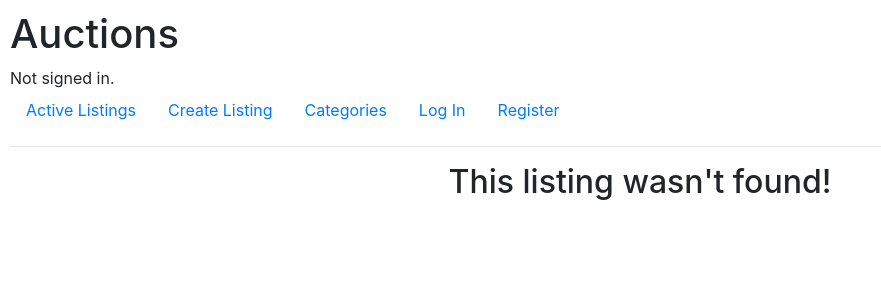
After one commit to m-santanna/cs50web, a Django app: page /listing-not-found in a window 1280 px wide. The commit adds this page. Shown: the top 300 px of the page, without its empty margins (0-881 px from the left). Run offline with Django 3.2, Linux system fonts and the light colour scheme; some libraries are stand-ins or nearby versions.

Commit message:
listing not found feature added

```diff
--- /dev/null
+++ b/commerce/auctions/templates/auctions/listingNotFound.html
@@ -0,0 +1,7 @@
+{% extends 'auctions/layout.html' %}
+
+{% block body %}
+
+<h2 style="text-align: center;">This listing wasn't found!</h2>
+
+{% endblock %}
--- a/commerce/auctions/templates/auctions/listing_visitor.html
+++ b/commerce/auctions/templates/auctions/listing_visitor.html
@@ -87,7 +87,12 @@
 
 {% else %}
 
+    {% if listing.winner.id == user.id %}
+        <h2 style="text-align: center;">You won this auction!</h2>
 
+    {% else %}
+        <h2 style="text-align: center;">This listing isn't available anymore!</h2>
+    {% endif %}
 
 {% endif %}
 
--- a/commerce/auctions/urls.py
+++ b/commerce/auctions/urls.py
@@ -15,4 +15,5 @@ urlpatterns = [
     path('close/<int:listing_id>', views.close, name='close'),
     path('reopen/<int:listing_id>', views.reopen, name='reopen'),
     path('bid/<int:listing_id>', views.bid, name='bid'),
+    path('listing-not-found', views.listingNotFound, name='listing_not_found')
 ]
--- a/commerce/auctions/views.py
+++ b/commerce/auctions/views.py
@@ -118,7 +118,7 @@ def listings(request, listing_id):
     try:
         listing = Listing.objects.get(pk=listing_id)
     except Listing.DoesNotExist:
-        return HttpResponseNotFound("This listing is not available or doesn't exist.")
+        return HttpResponseRedirect('/listing-not-found')
 
     comments = Comments.objects.filter(listing = listing)
 
@@ -141,7 +141,7 @@ def close(request, listing_id):
     try:
         listing = Listing.objects.get(pk=listing_id)
     except Listing.DoesNotExist:
-        return HttpResponseNotFound("This listing is not available or doesn't exist.")
+        return HttpResponseRedirect('/listing-not-found')
 
     if request.method == 'POST':
         listing.online = False
@@ -153,7 +153,7 @@ def reopen(request, listing_id):
     try:
         listing = Listing.objects.get(pk=listing_id)
     except Listing.DoesNotExist:
-        return HttpResponseNotFound("This listing is not available or doesn't exist.")
+        return HttpResponseRedirect('/listing-not-found')
 
     if request.method == 'POST':
         listing.online = True
@@ -165,7 +165,7 @@ def comments(request, listing_id):
     try:
         listing = Listing.objects.get(pk=listing_id)
     except Listing.DoesNotExist:
-        return HttpResponseNotFound("This listing is not available or doesn't exist.")
+        return HttpResponseRedirect('/listing-not-found')
 
     if request.method == 'POST':
         formComment = CommentForm(request.POST)
@@ -189,7 +189,7 @@ def bid(request, listing_id):
     try:
         listing = Listing.objects.get(pk=listing_id)
     except Listing.DoesNotExist:
-        return HttpResponseNotFound("This listing is not available or doesn't exist.")
+        return HttpResponseRedirect('/listing-not-found')
 
     formBid = BidForm(request.POST)
     if formBid.is_valid():
@@ -221,3 +221,6 @@ def categories_page(request, category_title):
     return render(request, 'auctions/categories_page.html', {
         'listings':listings
     })
+
+def listingNotFound(request):
+    return render(request, 'auctions/listingNotFound.html')
```
Also changed, not shown: commerce/auctions/templates/auctions/listing_owner.html (+2 -5 lines), commerce/db.sqlite3.
